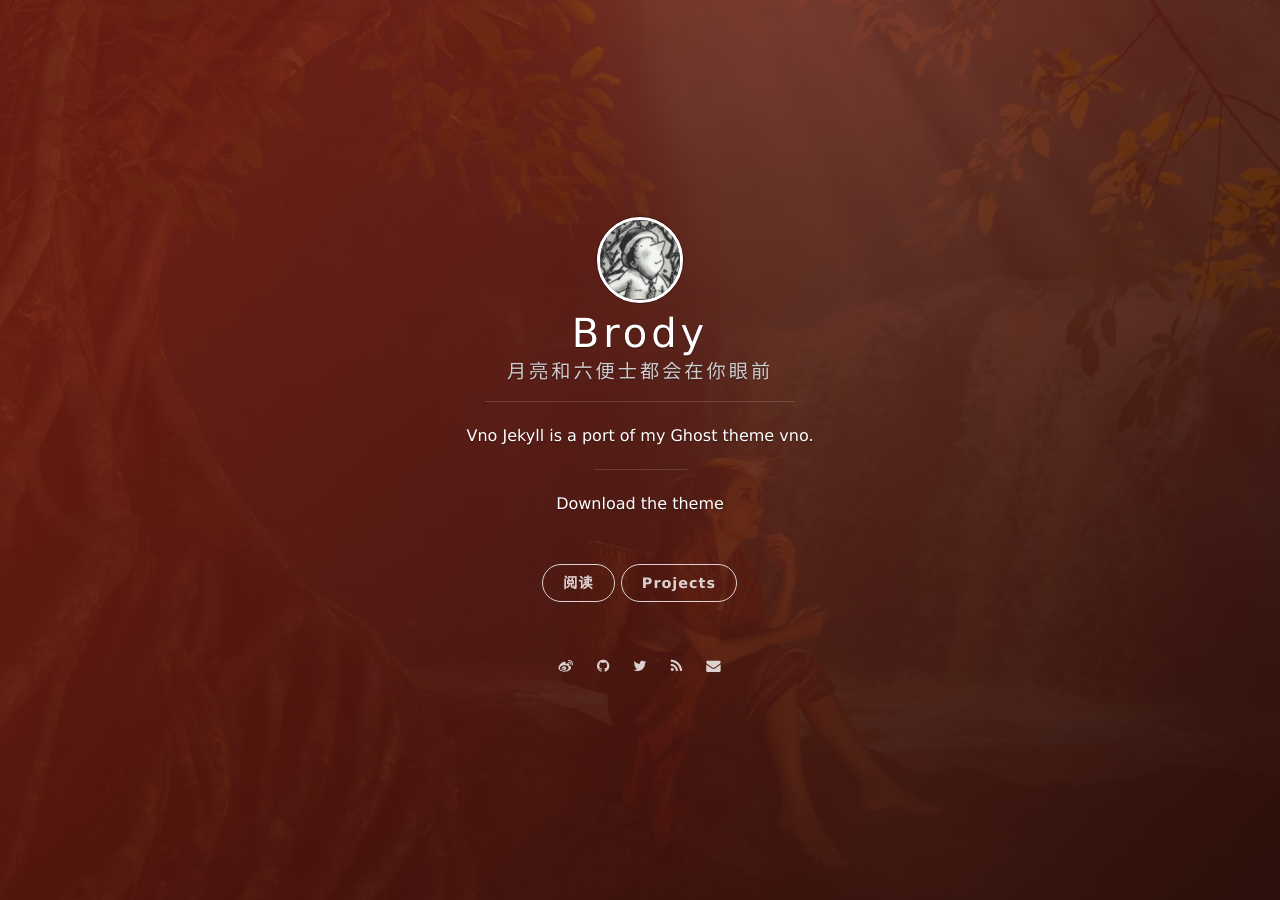
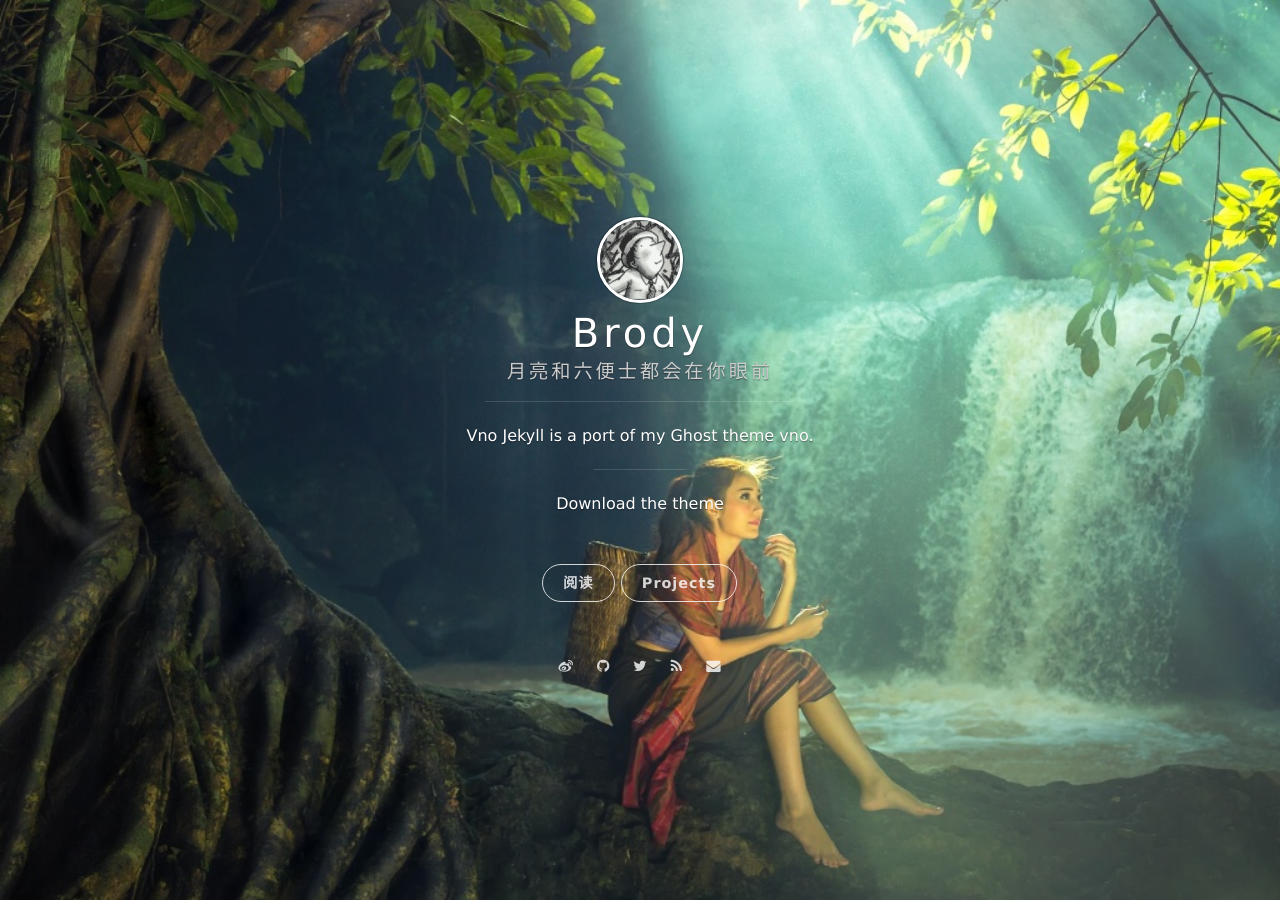
Before and after one commit to googlb/googlb.github.io, a Jekyll site: the page built from index.html, in a window 1280 px wide. Built offline with Jekyll 4.4.1, drawn with Linux system fonts in a browser that asks for light colours; nearby versions of some CDN libraries; the list of posts is cut into pages by our own code.

Commit message:
change color

```diff
--- a/_config.yml
+++ b/_config.yml
@@ -13,7 +13,7 @@ permalink: /:year/:month/:title/
 highlighter: rouge
 
 # supported colors: blue, green, purple, red, orange or slate. If you need clear, leave it empty.
-cover_color: red
+cover_color:
 
 # The blog button should not be removed.
 blog_button:
```
